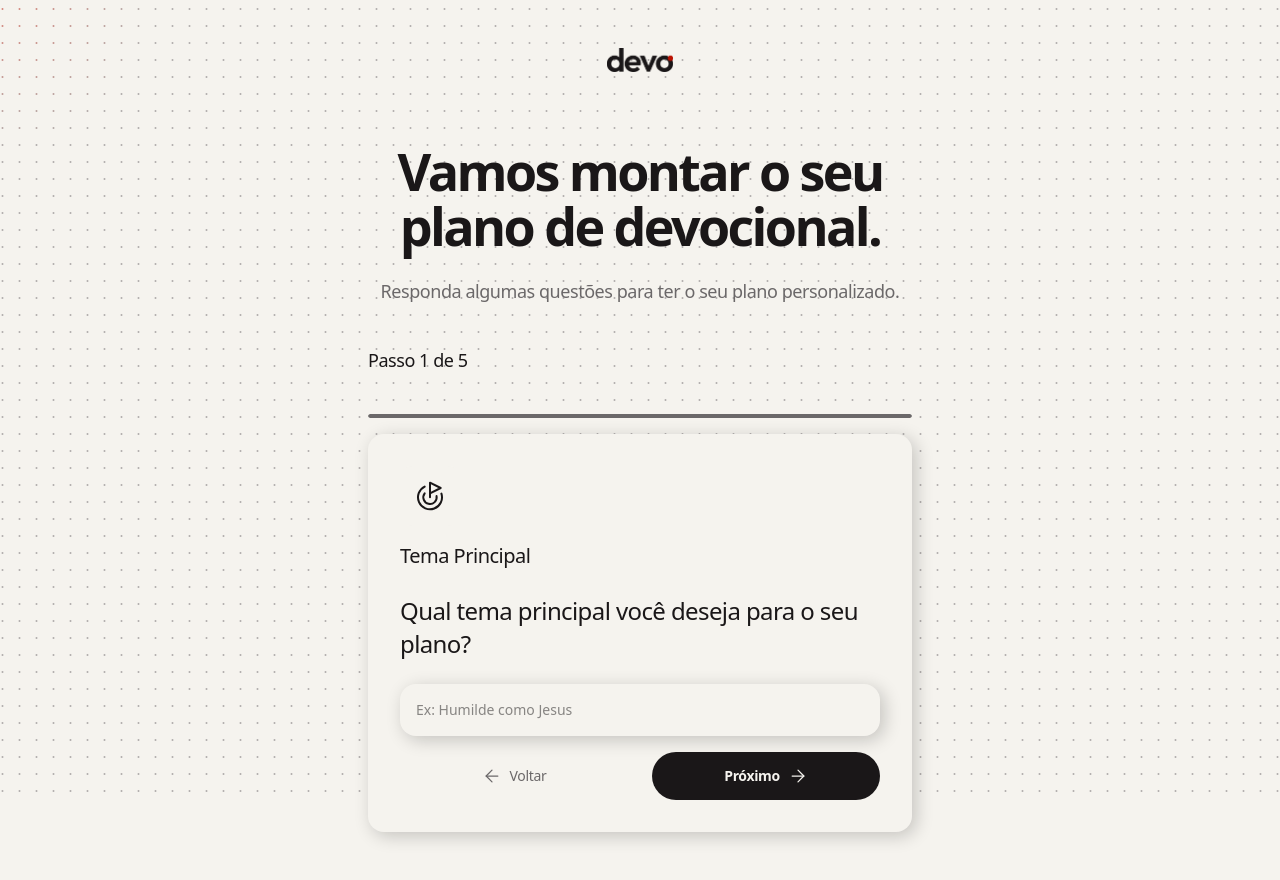
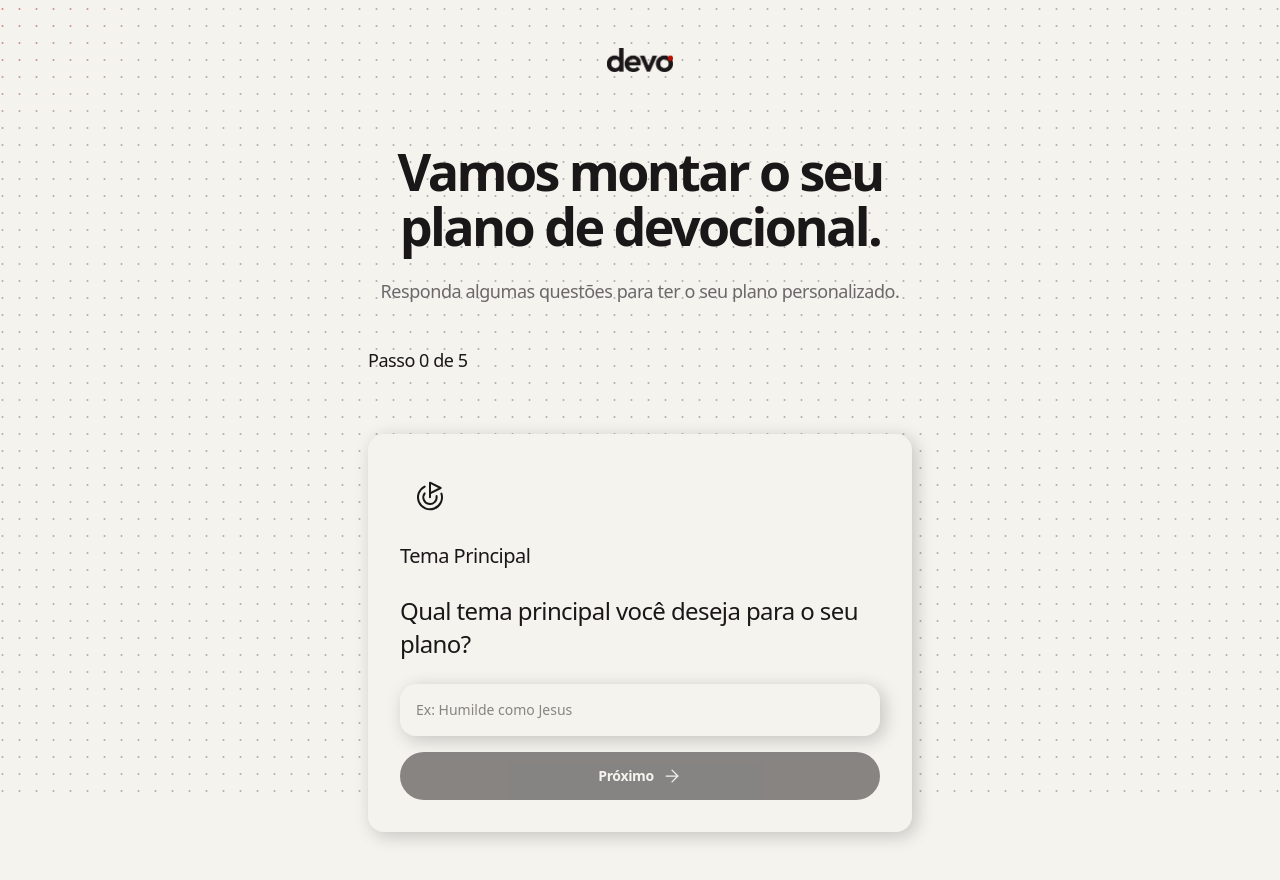
Before and after one commit to rafachoii/devo, a React (Vite) app: page /formulario in a window 1280 px wide. Shown: the top 880 px of the page. Built offline with nearby package versions, Linux system fonts and the light colour scheme.

Commit message:
feat: implementa navegação etre as etapas do formulário

```diff
--- a/src/features/Form.tsx
+++ b/src/features/Form.tsx
@@ -1,16 +1,38 @@
+import { useState } from "react"
 import { FormStep } from "./FormStep"
 import { StepProgress } from "./Progress"
 import { simuationFormSteps } from "../components/data/formulario"
 
 export const DevotionalForm = () => {
-    const currentStep = simuationFormSteps[0]
+    const [currentStepIndex, setCurrentStepIndex] = useState(0)
+    const totalSteps = simuationFormSteps.length
+    const currentStep = simuationFormSteps[currentStepIndex]
+
+    const handleNextStep = () => {
+        if (currentStepIndex + 1 > totalSteps - 1) {
+            return
+        }
+
+        setCurrentStepIndex((prev) => prev + 1)
+    }
+
+    const handlePreviousStep = () => {
+        if (currentStepIndex === 0) {
+            return
+        }
+
+        setCurrentStepIndex((prev) => prev - 1)
+    }
 
     return(
         <>
-            <StepProgress currentStep={1} totalSteps={5} />
+            <StepProgress currentStep={currentStepIndex} totalSteps={totalSteps} />
             <FormStep
                 key={currentStep.id}
                 {...currentStep}
+                onBack = {handlePreviousStep}
+                onNext = {handleNextStep}
+                hideBackButton = {currentStepIndex === 0}
             />
         </>
     )
--- a/src/features/FormStep.tsx
+++ b/src/features/FormStep.tsx
@@ -1,3 +1,4 @@
+import { useState, type SyntheticEvent } from "react";
 import { ArrowLeft, ArrowRight, type LucideIcon } from "lucide-react";
 import { Input, type InputProps } from "../components/shared/Input";
 import { Button } from "../components/shared/Button";
@@ -14,7 +15,25 @@
     }
 }
 
-export function FormStep({ icon: Icon, title, question, inputProps, submitButtonProps }: FormStepProps) {
+interface ActionButtonProps {
+    onBack: () => void
+    onNext: () => void
+    hideBackButton?: boolean
+}
+
+export function FormStep({ icon: Icon, title, question, inputProps, submitButtonProps, onBack, onNext, hideBackButton }: FormStepProps & ActionButtonProps) {
+    const [inputValue, setInputValue] = useState('')
+
+    const handleSubmit = (e: SyntheticEvent<HTMLFormElement>) => {
+        e.preventDefault()
+
+        if (!inputValue) {
+            return
+        }
+
+        onNext()
+    }
+
     return (
         <div className="bg-primary rounded-2xl p-6 shadow-[4px_4px_18px_0px_rgba(0,0,0,0.2)] sm:p-8">
             <div className="bg-primary mb-4 flex h-15 w-15 items-center justify-center rounded-xl">
@@ -26,9 +45,10 @@
             <h3 className="text-foreground mb-6 text-xl leading-snug sm:text-2xl tracking-tight">
                 {question}
             </h3>
-            <form className="flex flex-col gap-4">
-                <Input {...inputProps} />
+            <form onSubmit={handleSubmit} className="flex flex-col gap-4">
+                <Input {...inputProps} value={inputValue} onChange={(e) => setInputValue(e.target.value)} />
                 <div className="flex flex-col gap-3 sm:flex-row sm:gap-6">
+                    {!hideBackButton && (
                         <Button
                             type="button"
                             variant="ghost"
@@ -38,10 +58,12 @@
                         >
                             Voltar
                         </Button>
+                    )}
                     <Button
                         type="submit"
                         variant="primary"
                         icon={!submitButtonProps ? ArrowRight : undefined}
+                        disabled={!inputValue}
                         className="order-1 flex-1 sm:order-2 tracking-tight"
                     >
                         {submitButtonProps?.label ?? 'Próximo'}
```
Lines whose indentation alone changed are shown as unchanged.
